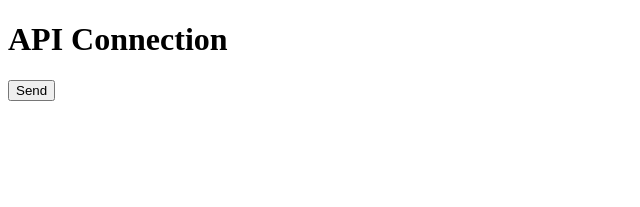
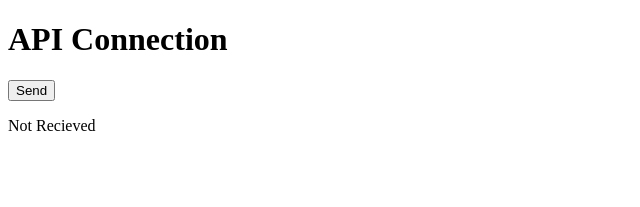
Before and after one commit to minusno0708/smart-security-camera, a Nuxt app in the folder client/: page /dev/connect_api in a window 1280 px wide. Shown: the top 207 px of the page, without its empty margins (0-640 px from the left). Built offline with nearby package versions, Linux system fonts and the light colour scheme; no server answers.

Commit message:
feat:受信したメッセージをページに表示する

```diff
--- a/client/pages/dev/connect_api.vue
+++ b/client/pages/dev/connect_api.vue
@@ -1,15 +1,18 @@
 <template>
     <h1>API Connection</h1>
     <button @click="sendMessage">Send</button>
+    <p>{{ message }}</p>
 </template>
 
 <script setup>
 const ws = ref(null);
 
 const channel_id = ref("1");
+const message = ref("Not Recieved")
 
 onMounted(() => {
     setupWebSocket();
+    recieveMessage();
 });
 
 onBeforeUnmount(() => {
@@ -32,9 +35,6 @@ const setupWebSocket = () => {
         };
         ws.value.send(JSON.stringify(request));
     };
-    ws.value.onmessage = event => {
-        console.log("メッセージを受信しました。", event.data);
-    };
     ws.value.onclose = () => {
         console.log("WebSocketを切断しました。");
     };
@@ -56,4 +56,16 @@ const sendMessage = () => {
         ws.value.send(JSON.stringify(request));
     }
 }
+
+const recieveMessage = () => {
+    ws.value.onmessage = event => {
+        console.log("メッセージを受信しました。", event.data);
+
+        try {
+            message.value = JSON.parse(event.data).payload.response.body.message;
+        } catch (err) {
+            console.warn("受信データをJSONとしてパースできませんでした。");
+        }
+    };
+}
 </script>
```
